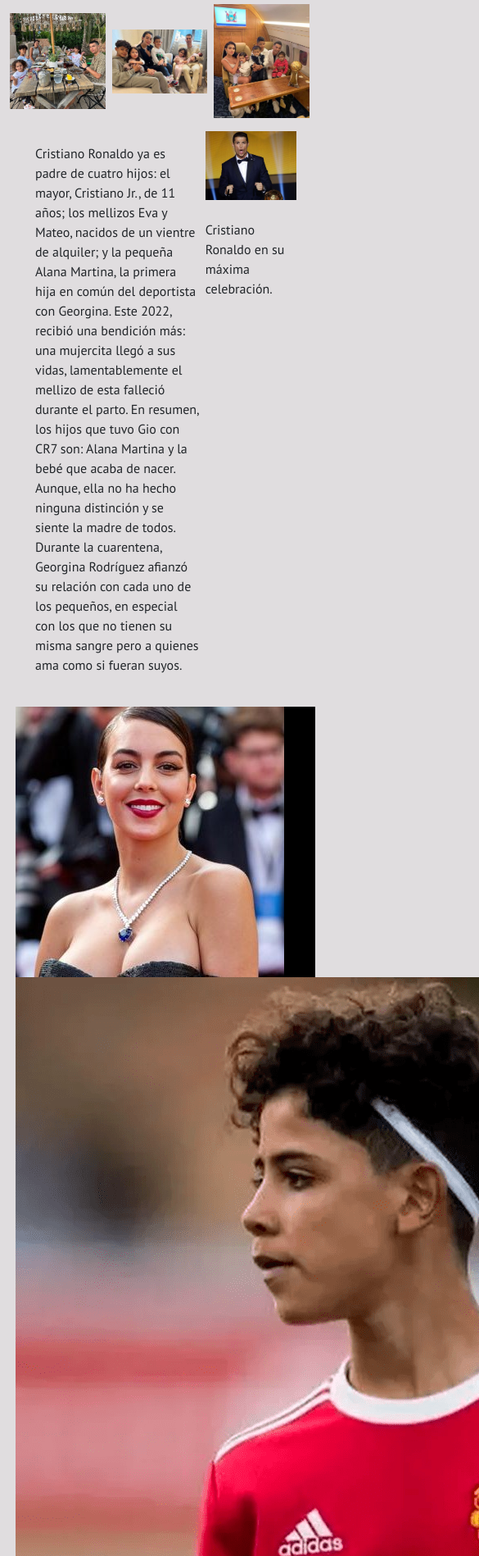
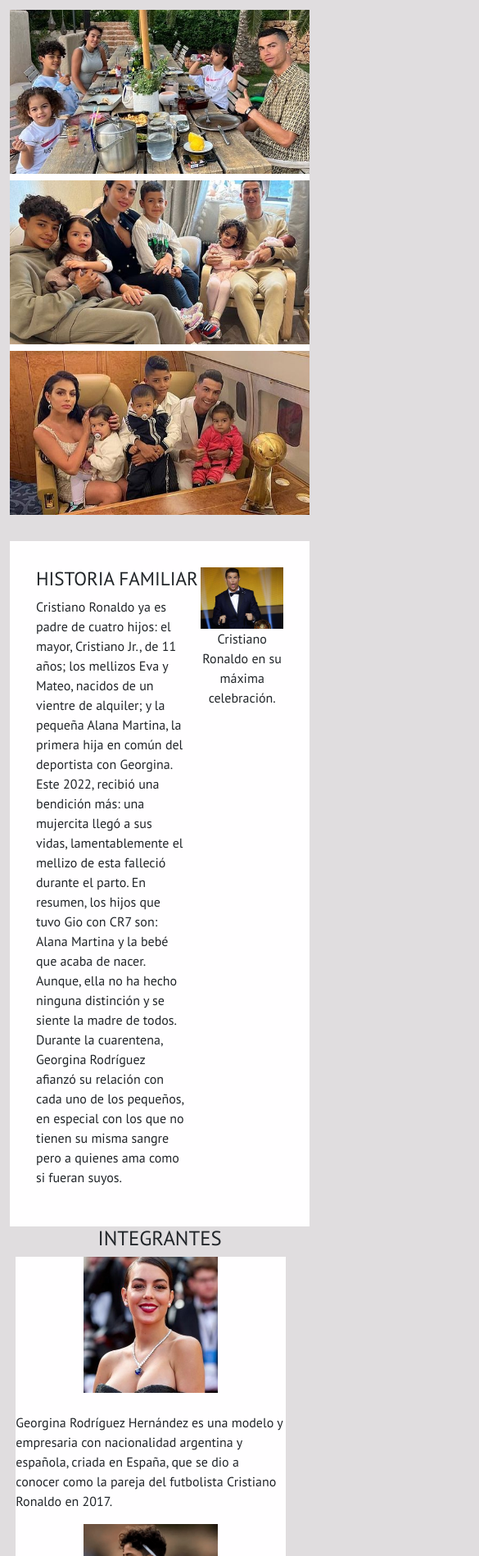
Before and after one commit to Vacomi/biografia_cr7, a plain HTML site: page FAMILIA.html in a window 390 px wide. Shown: the part 102-2000 px from the top of the page at 82% size, 585 px wide, since content can reach past the window. Drawn offline with nearby package versions, Linux system fonts and the light colour scheme; a script that the page names is missing.

Commit message:
ayudiña vacomi

```diff
--- a/FAMILIA.css
+++ b/FAMILIA.css
@@ -11,16 +11,15 @@
 /* PARTE 1 imagenes */
 .title-photo{
     text-align: center;
+    margin-bottom: 15px;
 }
 .imagenes3{
     width: 100%;
     max-width: 1700px;
     margin: auto;
     overflow: hidden;
-    background-color:#e0dddf;
+    background-color:#fffeff;
 
-}
-.imagenes3{
     display: grid;
     grid-template-columns: 1fr 1fr 1fr;
     flex-wrap: wrap;
@@ -28,22 +27,47 @@
     justify-content: center;
     align-items: center;
 }
-.fam{
+
+.fam3,
+.fam1,
+.fam2{
     width: 100%;
+    height: 300px;
+    object-fit: cover;
+}
+
+@media (max-width: 500px) {
+    .imagenes3{
+        grid-template-columns: 1fr;
+
+    }
+    .fam3,
+    .fam1,
+    .fam2{
+        height: 200px;
+        width: 100%;
+    }
 }
 
 /* final parte 1 */
 
 /* PARTE 2 historia */
 .historia{
+    background-color: #fffeff;
     display: grid;
     grid-template-columns: 2fr 1fr;
-    padding: 1em;
+    padding: 2em;
+    margin-top: 2em;
 }
-.siu{
+.image-historia{
   width: 100%;
   display: block;
 }
+.reseña-historia{
+    text-align: center;
+}
+
+
 .text-family{
 
     display: flex;
@@ -52,7 +76,7 @@
     align-items: center;
     width: 90%;
     height: auto;
-    margin: 15px;
+    /* margin: 15px; */
 
 }
 
@@ -60,10 +84,22 @@
 /* final parte 2 */
 
 /* PARTE 3 FAMILIA */
+.title-integ{
+    text-align: center;
+}
+.familiar-photos{
+    background-color: #fffeff;
+    margin: 2%;
+    width: 90%;
+}
 
-.familiar-photos{
-    background-color: black;
-    margin: 2%;
-    width: 100%;
-    display: grid;
+.georgi ,
+.jr,
+.alana,
+.twins,
+.bella{
+    width: 50%;
+    display: block;
+    margin: auto;
+    border: rgb(165, 14, 14);
 }
--- a/FAMILIA.html
+++ b/FAMILIA.html
@@ -71,44 +71,66 @@
 
         <div class="imagenes3">
             <div>
-                <img class="fam" src="./imagenCr7/CR7-familia-3.jpg" alt="">
+                <img class="fam3" src="./imagenCr7/CR7-familia-3.jpg" alt="">
             </div>
             <div>
-                <img class="fam" src="./imagenCr7/CR7-familia-1.jpg" alt="">
+                <img class="fam1" src="./imagenCr7/CR7-familia-1.jpg" alt="">
             </div>
             <div>
-                <img class="fam" src="./imagenCr7/CR7-familia-2.jpg" alt="">
+                <img class="fam2" src="./imagenCr7/CR7-familia-2.jpg" alt="">
             </div>
 
         </div>
+
         <div class="historia">
-            <p class="text-family">Cristiano Ronaldo ya es padre de cuatro hijos: el mayor, Cristiano Jr., de 11 años; los mellizos Eva y Mateo, nacidos de un vientre de alquiler; y la pequeña Alana Martina, la primera hija en común del deportista con Georgina. Este 2022, recibió una bendición más: una mujercita llegó a sus vidas, lamentablemente el mellizo de esta falleció durante el parto.
+            <div>
+                <h3 class="title-historia">HISTORIA FAMILIAR</h3>
+                <p class="text-family">Cristiano Ronaldo ya es padre de cuatro hijos: el mayor, Cristiano Jr., de 11 años; los mellizos Eva y Mateo, nacidos de un vientre de alquiler; y la pequeña Alana Martina, la primera hija en común del deportista con Georgina. Este 2022, recibió una bendición más: una mujercita llegó a sus vidas, lamentablemente el mellizo de esta falleció durante el parto.
 
-                En resumen, los hijos que tuvo Gio con CR7 son: Alana Martina y la bebé que acaba de nacer. Aunque, ella no ha hecho ninguna distinción y se siente la madre de todos.
+                    En resumen, los hijos que tuvo Gio con CR7 son: Alana Martina y la bebé que acaba de nacer. Aunque, ella no ha hecho ninguna distinción y se siente la madre de todos.
 
-                Durante la cuarentena, Georgina Rodríguez afianzó su relación con cada uno de los pequeños, en especial con los que no tienen su misma sangre pero a quienes ama como si fueran suyos.</p>
+                    Durante la cuarentena, Georgina Rodríguez afianzó su relación con cada uno de los pequeños, en especial con los que no tienen su misma sangre pero a quienes ama como si fueran suyos.
+                </p>
+            </div>
 
-            <p>
-            <img class="siu" src="./imagenCr7/SIUUU.jpg" alt=""><br/>Cristiano Ronaldo en su máxima celebración.
-
-            </p>
+            <div>
+                <img class="image-historia" src="./imagenCr7/SIUUU.jpg" alt="">
+                <p class="reseña-historia">
+                Cristiano Ronaldo en su máxima celebración.
+                </p>
+            </div>
 
         </div>
+        <h2 class="title-integ">INTEGRANTES</h2>
         <div class="familiar-photos">
             <div class="georgina-wife">
-                <img src="./imagenCr7/GEORGINA-CR7-wife.jpg" alt="">
+                <p>
+                <img class="georgi" src="./imagenCr7/GEORGINA-CR7-wife.jpg" alt=""><br/>Georgina Rodríguez Hernández es una modelo y empresaria con nacionalidad argentina y española, criada en España, que se dio a conocer como la pareja del futbolista Cristiano Ronaldo en 2017.
+                </p>
             </div>
+
             <div class="hijo-1">
-                <img src="./imagenCr7/Jr.png" alt="">
+                <p>
+                <img class="jr" src="./imagenCr7/Jr.png" alt=""><br/> Cristiano Ronaldo Junior es el hijo mayor del famoso futbolista. Nació en el año 2010 en el estado de California en los Estados Unidos. Actualmente tiene 11 años. Se desconoce la identidad de su madre, un tema que ha sido tocado con mucha reserva.
+                </p>
             </div>
+
             <div class="hija-2">
-                <img src="./imagenCr7/Alana.jpg" alt="">
+                <p>
+                <img class="alana" src="./imagenCr7/Alana.jpg" alt=""><br/>Alana Martina Dos Santos nació el 12 de noviembre de 2017, es la cuarta hija de Cristiano Ronaldo, pero la segunda en común biológicamente junto a Georgina.
+                </p>
             </div>
+
             <div class="gemelos-3">
-                <img src="./imagenCr7/Eva-Mateo.jpg" alt="">
+                <p>
+                <img class="twins" src="./imagenCr7/Eva-Mateo.jpg" alt=""><br/>Cristiano tiene otros dos hijos mellizos, Eva María y Mateo, de 4 años, nacidos por inseminación artificial y adoptados por Georgina, ya que también se desconoce quién es la madre biológica.
+                </p>
             </div>
+
             <div class="ulthija-4">
-                <img src="./imagenCr7/BELLA-CR7.png" alt="">
+                <p>
+                <img class="bella" src="./imagenCr7/BELLA-CR7.png" alt=""><br/>La llegada de Bella Esmeralda, la hija de Cristiano Ronaldo y Georgina Rodríguez, vino acompañada del fallecimiento del mellizo que también esperaban
+                </p>
             </div>
 
 
```
